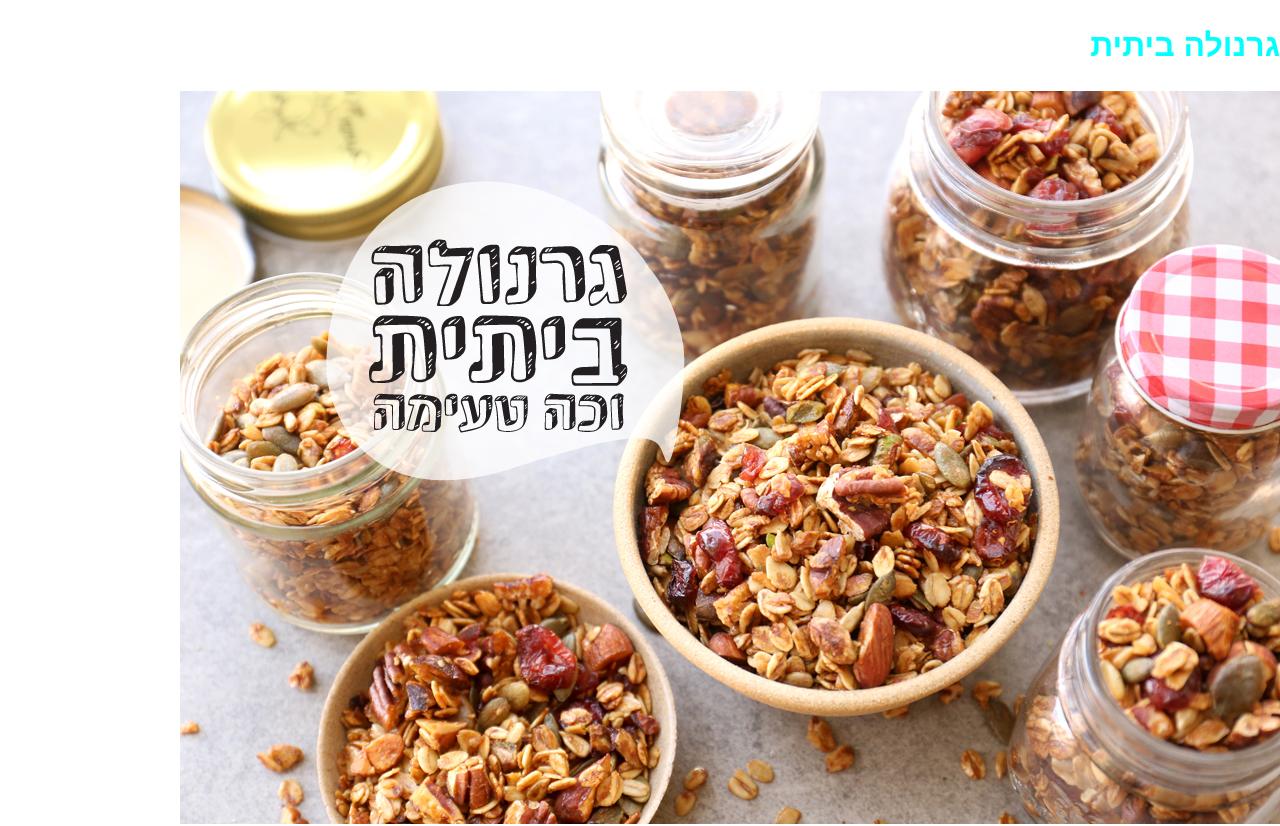
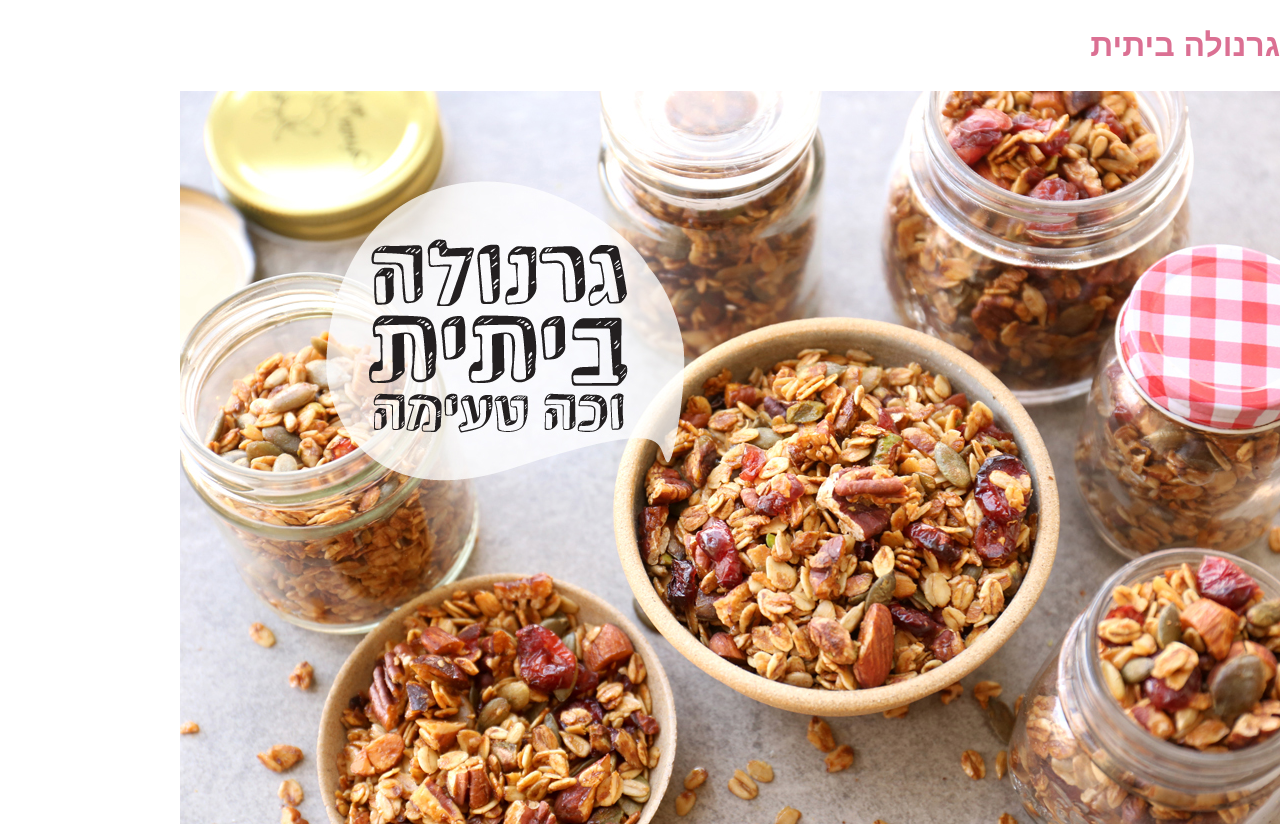
Before and after one commit to amiyya/web.amiya, a plain HTML site: page 1.html in a window 1280 px wide. Shown: the top 826 px of the page. Drawn offline with Linux system fonts and the light colour scheme.

Commit message:
Update try.css

```diff
--- a/try.css
+++ b/try.css
@@ -3,7 +3,7 @@ body {
   font-family: arial, sans-serif;
   line-height: 1.5;
 }
-h1 {color: aqua;
+h1 {color: palevioletred;
 }
 h2 {color: bisque;}
 a {
```
